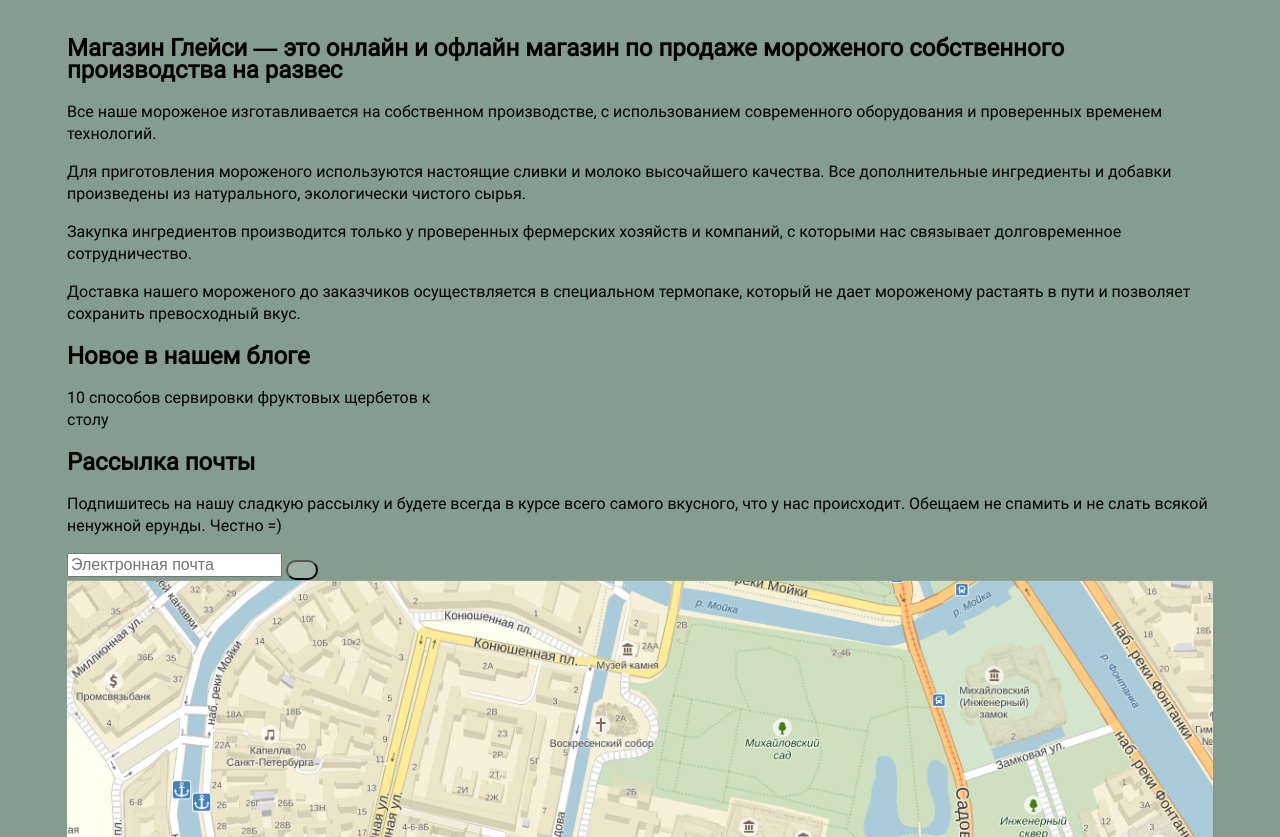
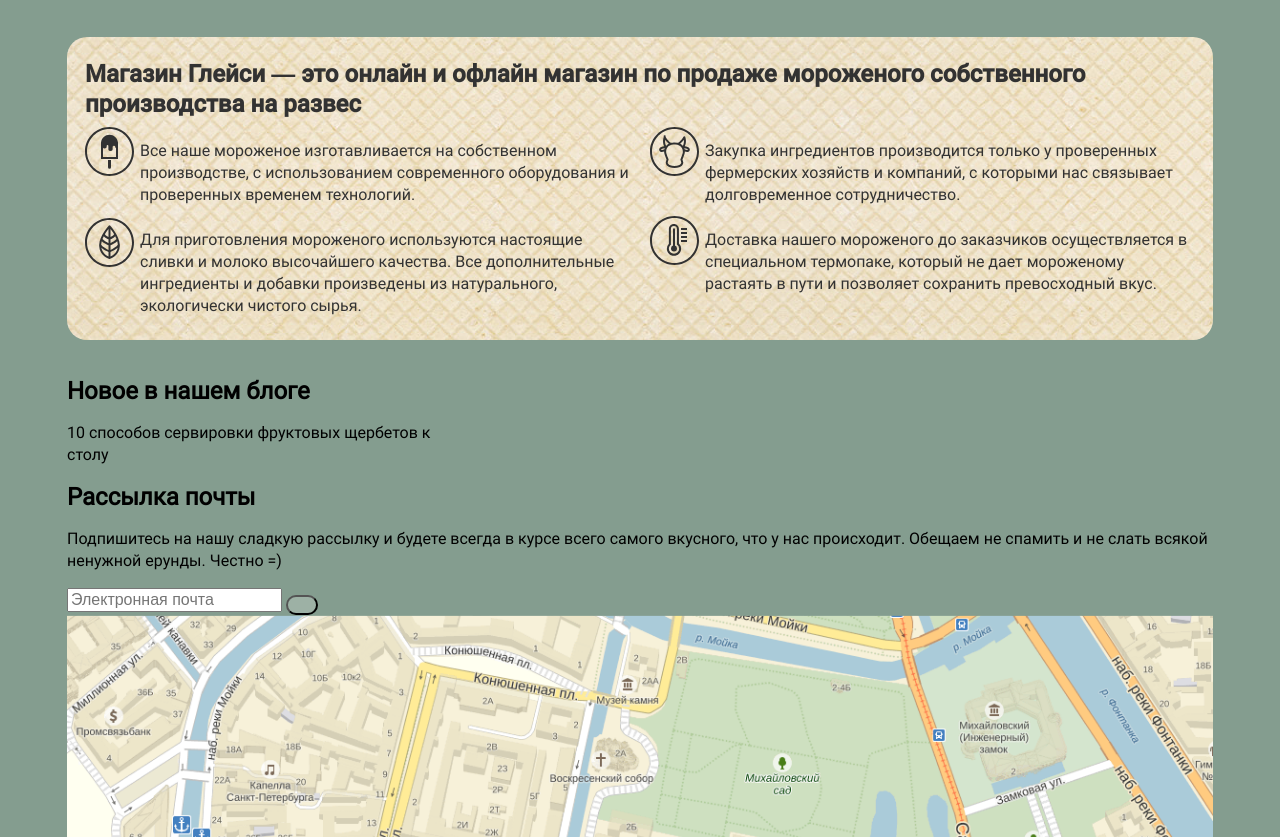
Before and after one commit to justbenya/basic-gllacy, a plain HTML site: page index.html in a window 1280 px wide. Shown: the part 1245-2082 px from the top of the page. Drawn offline with Linux system fonts and the light colour scheme.

Commit message:
Закончил блок about.

```diff
--- a/css/style.css
+++ b/css/style.css
@@ -456,3 +456,65 @@ input[type="radio"].visually-hidden {
 .icecream__font--small {
   font-size: 30px;
 }
+
+.about {
+  background-image: url("../img/wafer-bg.jpg");
+  background-repeat: repeat;
+  border-radius: 20px;
+  color: #323232;
+  margin-bottom: 40px;
+}
+
+.about__wrapper {
+  padding: 22px 18px 0;
+}
+
+.about__title {
+  margin: 0;
+  font-size: 24px;
+  line-height: 30px;
+}
+
+.column {
+  display: flex;
+  justify-content: space-between;
+  padding-top: 5px;
+}
+
+.column__left,
+.column__right {
+  width: 490px;
+  padding-left: 55px;
+}
+
+.column__text {
+  position: relative;
+  margin: 16px 0 23px;
+}
+
+.column__text::before {
+  content: "";
+  position: absolute;
+  left: -55px;
+  bottom: 30px;
+  width: 49px;
+  height: 49px;
+  background-repeat: no-repeat;
+}
+
+.column__text--icecream::before {
+  background-image: url("../img/ice-cream.svg");
+}
+
+.column__text--eco::before {
+  bottom: 50px;
+  background-image: url("../img/eco.svg");
+}
+
+.column__text--cow::before {
+  background-image: url("../img/cow.svg");
+}
+
+.column__text--thermometer::before {
+  background-image: url("../img/thermometer.svg");
+}
--- a/index.html
+++ b/index.html
@@ -151,30 +151,32 @@
         </ul>
       </section>
 
-      <section class="about">
-        <h2>Магазин Глейси — это онлайн и офлайн магазин по
-          продаже мороженого собственного производства на развес</h2>
-          <div class="column column__left">
-            <p class="column__text">
-              Все наше мороженое изготавливается на собственном производстве,
-              с использованием современного оборудования и проверенных временем технологий.
-            </p>
-            <p class="column__text">
-              Для приготовления мороженого используются настоящие сливки и молоко
-              высочайшего качества. Все дополнительные ингредиенты и добавки
-              произведены из натурального, экологически чистого сырья.
-            </p>
+      <section class="font about">
+        <div class="about__wrapper">
+          <h2 class="font font--medium about__title">Магазин Глейси — это онлайн и офлайн магазин по продаже мороженого собственного производства на развес</h2>
+          <div class="column">
+            <div class="column__left">
+              <p class="column__text column__text--icecream">
+                Все наше мороженое изготавливается на собственном производстве, с использованием современного оборудования и проверенных
+                временем технологий.
+              </p>
+              <p class="column__text column__text--eco">
+                Для приготовления мороженого используются настоящие сливки и молоко высочайшего качества. Все дополнительные ингредиенты
+                и добавки произведены из натурального, экологически чистого сырья.
+              </p>
+            </div>
+            <div class="column__right">
+              <p class="column__text column__text--cow">
+                Закупка ингредиентов производится только у проверенных фермерских хозяйств и компаний, с которыми нас связывает долговременное
+                сотрудничество.
+              </p>
+              <p class="column__text column__text--thermometer">
+                Доставка нашего мороженого до заказчиков осуществляется в специальном термопаке, который не дает мороженому растаять в пути
+                и позволяет сохранить превосходный вкус.
+              </p>
+            </div>
           </div>
-          <div class="column column__right">
-            <p class="column__text">
-              Закупка ингредиентов  производится только у проверенных фермерских
-              хозяйств и компаний, с которыми нас связывает долговременное сотрудничество.
-            </p>
-            <p class="column__text">
-              Доставка нашего мороженого до заказчиков осуществляется в специальном термопаке,
-              который не дает мороженому растаять в пути и позволяет сохранить превосходный вкус.
-            </p>
-          </div>
+        </div>
       </section>
 
       <article>
```
Also changed, not shown: img/cow.svg (added), img/eco.svg (added), img/ice-cream.svg (added), img/icon-right-small.svg (added), img/thermometer.svg (added), img/wafer-bg.jpg (added).
